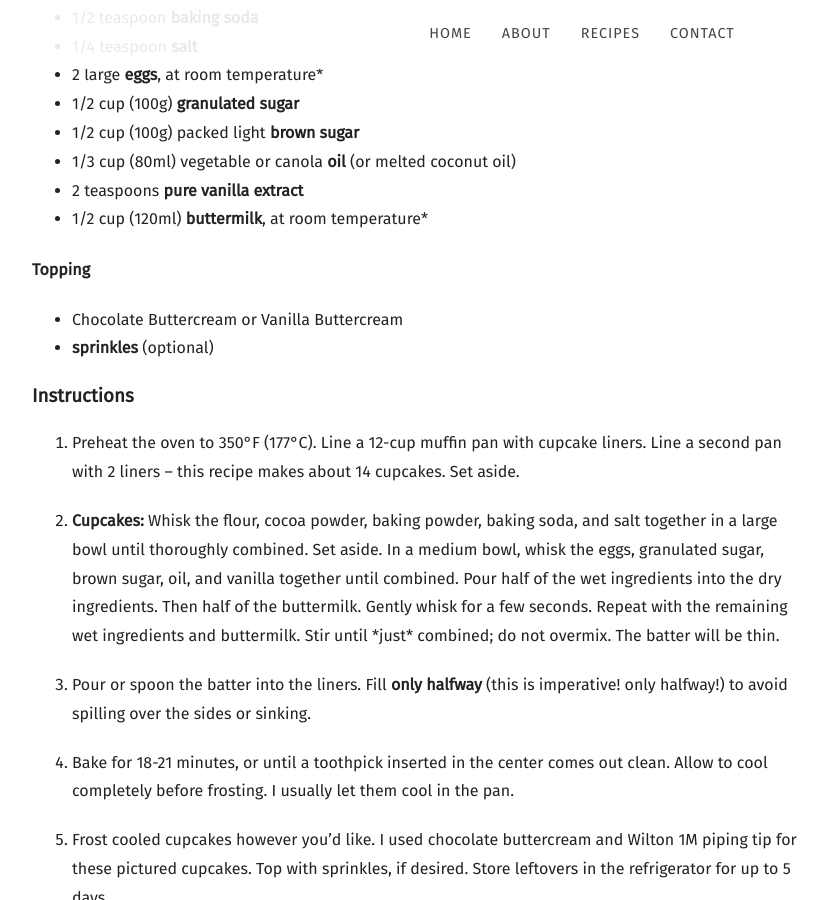
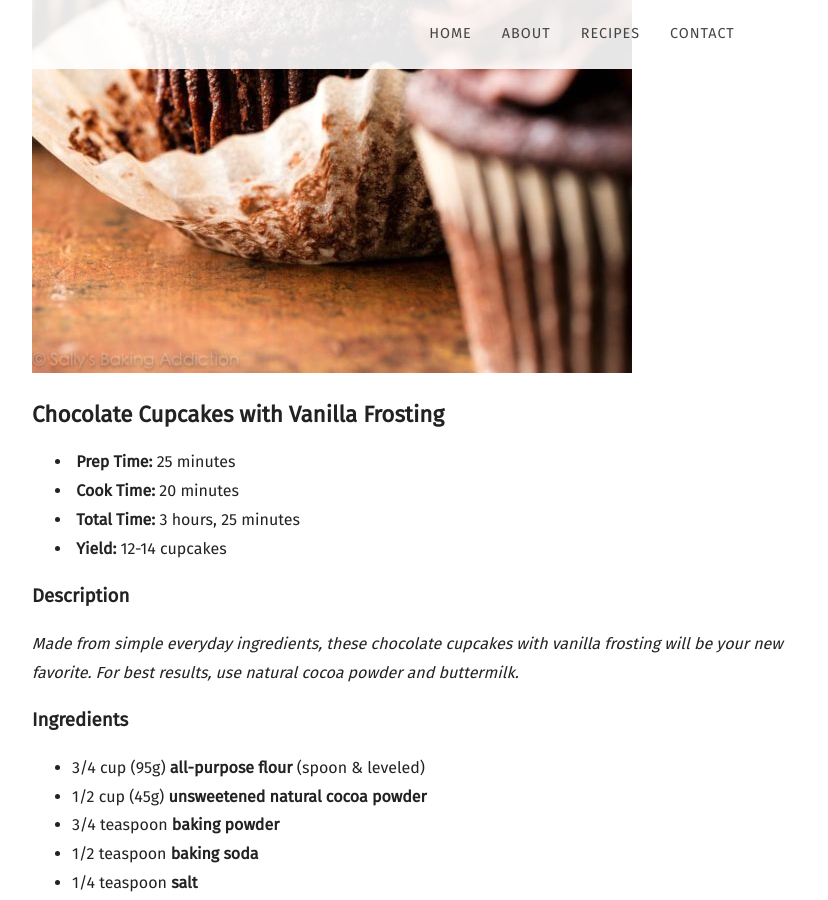
Before and after one commit to CloudCannon/treat-jekyll-template, a Jekyll site: the page built from _posts/2020-10-01-super-moist-chocolate-cupcakes.md, in a window 1280 px wide and 900 px high, scrolled down 942 px. Shown: the whole window, without its empty margins (58-886 px from the left). Built offline with Jekyll 4.4.1, drawn with Linux system fonts in a browser that asks for light colours; nearby versions of some CDN libraries; some web fonts are replaced.

Commit message:
Updated 2 files via CloudCannon

```diff
--- a/_posts/2020-10-01-super-moist-chocolate-cupcakes.md
+++ b/_posts/2020-10-01-super-moist-chocolate-cupcakes.md
@@ -3,7 +3,7 @@ title: Super Moist Chocolate Cupcakes
 categories:
   - Cupcakes
 date: 2020-10-01 00:00:00
-featured_image:
+featured_image: /uploads/moist-chocolate-cupcakes-600x900.jpg
 recipe:
   servings:
   prep:
@@ -13,8 +13,6 @@ recipe:
 ---
 
 ## Chocolate Cupcakes with Vanilla Frosting
-
-&nbsp;
 
 * **&nbsp;Prep Time:**&nbsp;25 minutes
 * **&nbsp;Cook Time:**&nbsp;20 minutes
@@ -39,11 +37,6 @@ recipe:
 * 2 teaspoons&nbsp;**pure vanilla extract**
 * 1/2 cup (120ml)&nbsp;**buttermilk**, at room temperature\*
 
-#### Topping
-
-* Chocolate Buttercream or Vanilla Buttercream
-* **sprinkles**&nbsp;(optional)
-
 ### Instructions
 
 1. Preheat the oven to 350&deg;F (177&deg;C). Line a 12-cup muffin pan with cupcake liners. Line a second pan with 2 liners – this recipe makes about 14 cupcakes. Set aside.
```
Also changed, not shown: uploads/moist-chocolate-cupcakes-600x900.jpg (added).
